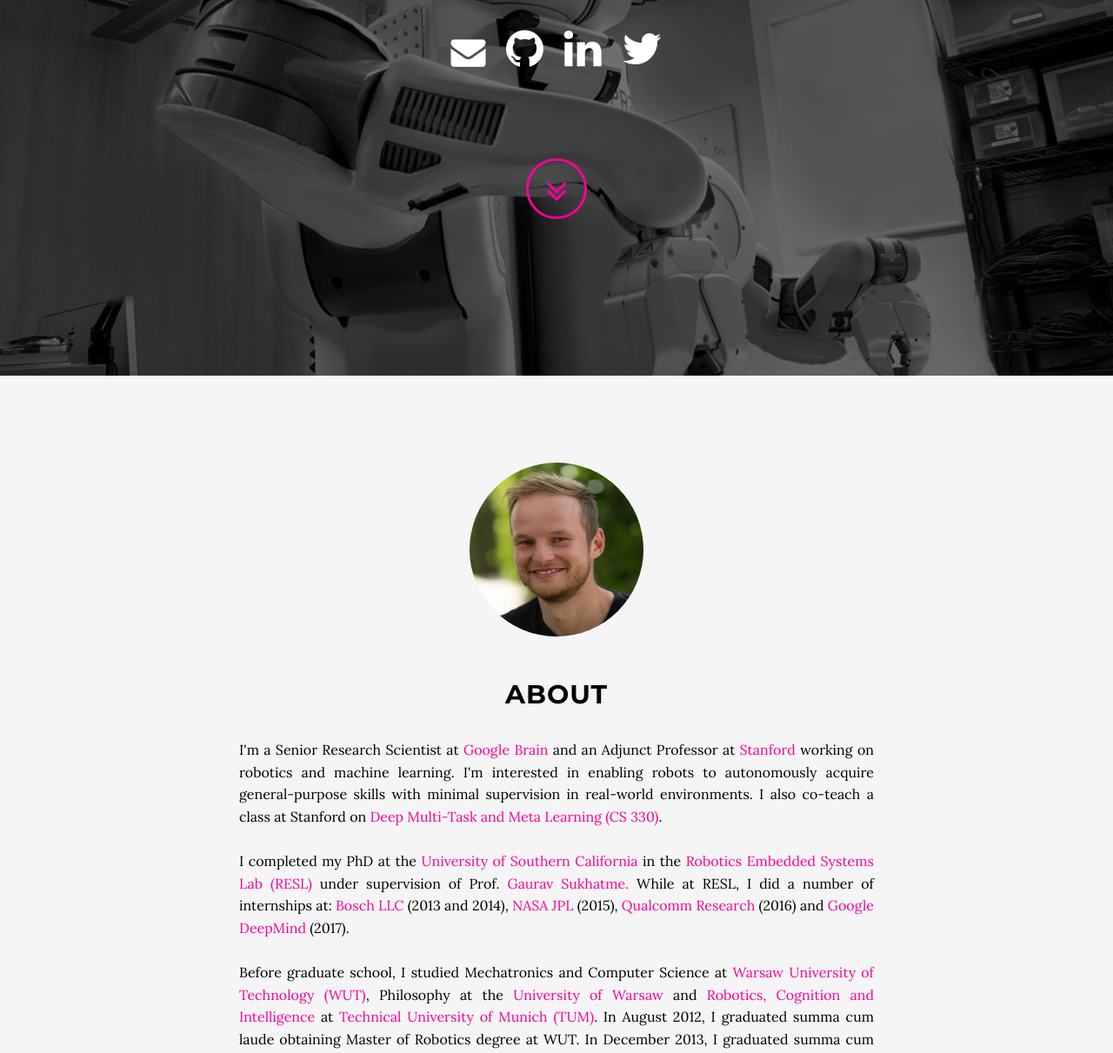
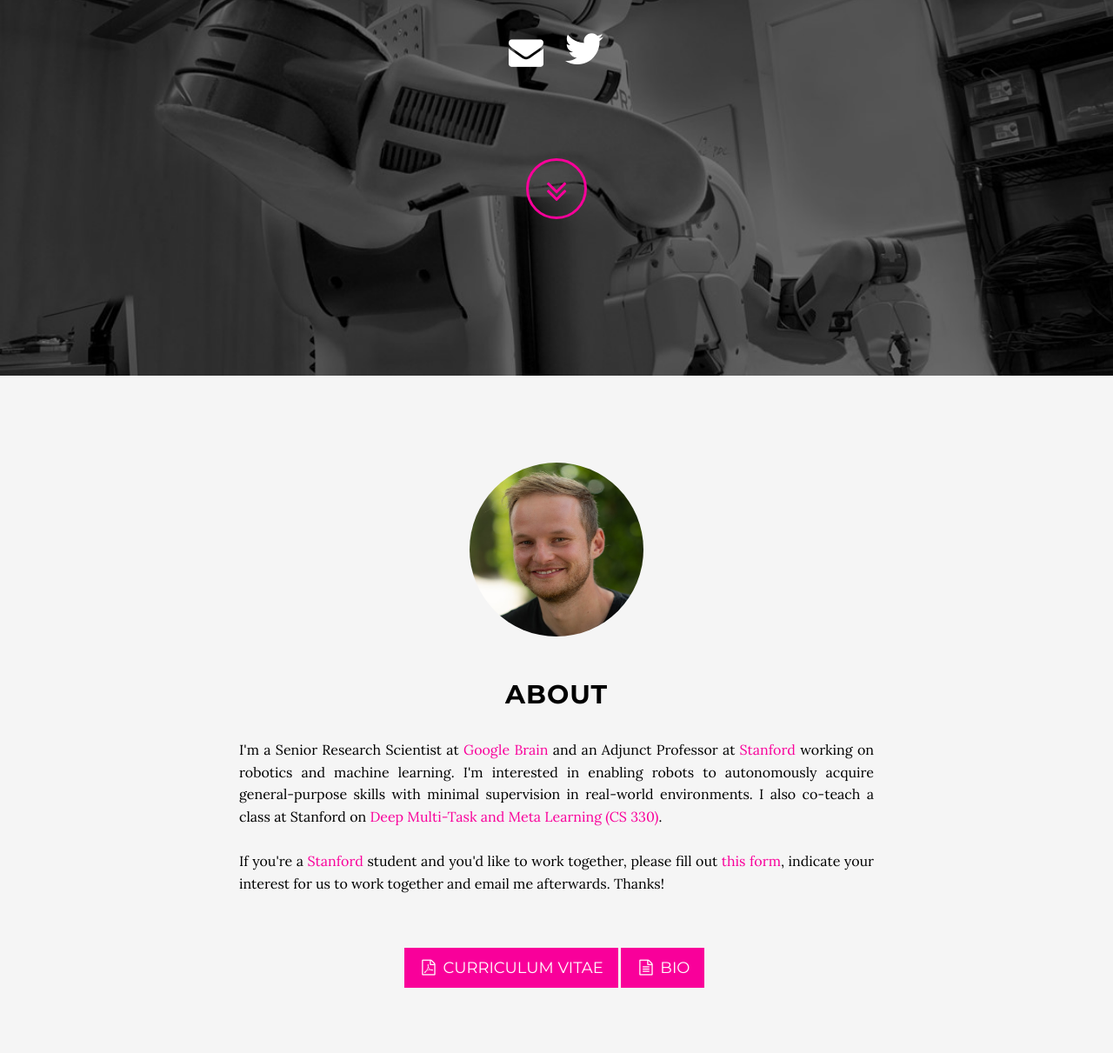
Before and after one commit to KarolHausman/KarolHausman.github.io, a plain HTML site: page index.html in a window 1280 px wide. Shown: the part 368-1579 px from the top of the page at 87% size. Drawn offline with Linux system fonts and the light colour scheme.

Commit message:
bio and form

```diff
--- a/index.html
+++ b/index.html
@@ -93,8 +93,8 @@
 		                    <p class="intro-text">Researcher in robotics <br>and machine learning
 							</p>
 							<a href="mailto:hausmankarol@gmail.com" target="_top" class="fa fa-envelope"></a>
-							<a href="http://github.com/KarolHausman" target="_blank" class="fa fa-github"></a>
-							<a href="http://www.linkedin.com/pub/karol-hausman/57/b84/592/" target="_blank" class="fa fa-linkedin"></a>
+							<!--<a href="http://github.com/KarolHausman" target="_blank" class="fa fa-github"></a>
+							<a href="http://www.linkedin.com/pub/karol-hausman/57/b84/592/" target="_blank" class="fa fa-linkedin"></a> -->
 							<a href="https://twitter.com/hausman_k" target="_blank" class="fa fa-twitter"></a>
 						</div>
                         <a href="#about" class="btn btn-circle page-scroll" style="margin-top:100px; color:#f9009a">
@@ -115,16 +115,22 @@
                 		<h2 class="text-center text-padded">About</h2>
                 		<p>
 I'm a Senior Research Scientist at <a href="https://ai.google/research/teams/brain/robotics/" target="_blank">Google Brain</a> and an Adjunct Professor at <a href="https://www.stanford.edu/" target="_blank">Stanford</a> working on robotics and machine learning. I'm interested in enabling robots to autonomously acquire general-purpose skills with minimal supervision in real-world environments. I also co-teach a class at Stanford on <a href="http://cs330.stanford.edu/" target="_blank">Deep Multi-Task and Meta Learning (CS 330)</a>.
+
+<br><br>
+<!--If you're interested in working with me at <a href="https://ai.google/research/teams/brain/robotics/" target="_blank">Google Brain</a>, please get in touch with me once you're in the host-matching stage. -->
+If you're a <a href="https://www.stanford.edu/" target="_blank">Stanford</a> student and you'd like to work together, please fill out <a href="https://docs.google.com/forms/d/e/1FAIpQLSf8-OBYUHyoZ7qqWuNKUW08gksYg8e3WskysApE_fuSqwHRJQ/viewform" target="_blank">this form</a>, indicate your interest for us to work together and email me afterwards. Thanks!
+
 <!--I investigate interactive perception, by which robots use their manipulation capabilities to gain the most useful perceptual information to model the world and inform intelligent decision making.
 I apply the paradigm of generating motion to improve state estimation (interactive perception) and task execution (reinforcement learning), in which I show that coupling perception and control together can be beneficial for both fields.
 More recently, I have been investigating various subfields of machine learning (such as deep reinforcement learning, meta-learning, imitation learning) and their applications in robotics. My work was evaluated on many different robotic platforms including quadrotors, humanoid robots and robotic arms.--><br><br>
 
-I completed my PhD at the <a href="http://www.usc.edu/" target="_blank">University of Southern California</a> in the <a href="http://robotics.usc.edu/resl/" target="_blank">Robotics Embedded Systems Lab (RESL)</a> under supervision of Prof.<a href="http://www-robotics.usc.edu/~gaurav/" target="_blank"> Gaurav Sukhatme.</a> <!--While at USC, I was also closely collaborating with <a href="http://www-clmc.usc.edu/Main/HomePage" target="_blank">Stefan Schaal's group</a>.--> While at RESL, I did a number of internships at: <a href="http://www.bosch.us/content/language1/html/rtc.htm" target="blank">Bosch LLC</a> (2013 and 2014), <a href="http://www.jpl.nasa.gov" target="blank">NASA JPL</a> (2015), <a href="https://www.qualcomm.com/invention/research" target=blank>Qualcomm Research</a> (2016) and <a href="https://deepmind.com" target="blank">Google DeepMind</a> (2017). <br><br>
+<!--I completed my PhD at the <a href="http://www.usc.edu/" target="_blank">University of Southern California</a> in the <a href="http://robotics.usc.edu/resl/" target="_blank">Robotics Embedded Systems Lab (RESL)</a> under supervision of Prof.<a href="http://www-robotics.usc.edu/~gaurav/" target="_blank"> Gaurav Sukhatme.</a> <!--While at USC, I was also closely collaborating with <a href="http://www-clmc.usc.edu/Main/HomePage" target="_blank">Stefan Schaal's group</a>.-->
+<!-- While at RESL, I did a number of internships at: <a href="http://www.bosch.us/content/language1/html/rtc.htm" target="blank">Bosch LLC</a> (2013 and 2014), <a href="http://www.jpl.nasa.gov" target="blank">NASA JPL</a> (2015), <a href="https://www.qualcomm.com/invention/research" target=blank>Qualcomm Research</a> (2016) and <a href="https://deepmind.com" target="blank">Google DeepMind</a> (2017). <br><br>
 
 <!--I'm mostly involved in reinforcement learning, interactive perception, and probabilistic state estimation, however, I have very broad interests in the fields of robotics and machine learning.
 My research interests lie in active state estimation, control generation and machine learning for robotics.  -->
 
-Before graduate school, I studied Mechatronics and Computer Science at <a href="http://www.pw.edu.pl/engpw" target="_blank">Warsaw University of Technology (WUT)</a>, Philosophy at the <a href="http://www.uw.edu.pl/en/" target="_blank">University of Warsaw</a> and <a href="http://www.in.tum.de/en/for-prospective-students/masters-programs/robotics-cognition-intelligence.html" target="_blank">Robotics, Cognition and Intelligence</a> at <a href="http://www.tum.de/en/homepage/" target="_blank">Technical University of Munich (TUM)</a>. In August 2012, I graduated summa cum laude obtaining Master of Robotics degree at WUT. In December 2013, I graduated summa cum laude with a second Master of Computer Science degree from TUM.
+<!--Before graduate school, I studied Mechatronics and Computer Science at <a href="http://www.pw.edu.pl/engpw" target="_blank">Warsaw University of Technology (WUT)</a>, Philosophy at the <a href="http://www.uw.edu.pl/en/" target="_blank">University of Warsaw</a> and <a href="http://www.in.tum.de/en/for-prospective-students/masters-programs/robotics-cognition-intelligence.html" target="_blank">Robotics, Cognition and Intelligence</a> at <a href="http://www.tum.de/en/homepage/" target="_blank">Technical University of Munich (TUM)</a>. In August 2012, I graduated summa cum laude obtaining Master of Robotics degree at WUT. In December 2013, I graduated summa cum laude with a second Master of Computer Science degree from TUM.
 
 <!--A complete CV can be found <a href="Karol_Hausman_CV.pdf" target="_blank">here</a>. -->
 </p>
@@ -134,6 +140,8 @@
 <ul class="list-inline banner-social-buttons text-center">
 <li>
 		<a href="cv.pdf#zoom=100" target="_blank" class="btn btn-default btn-lg"><i class="fa fa-file-pdf-o fa-fw"></i> <span class="network-name">Curriculum Vitae</span></a><!--<a href="cv.pdf#zoom=100" target="_blank" class="btn btn-default btn-lg"><i class="fa fa-file-pdf-o fa-fw"></i> <span class="network-name">Curriculum Vitae</span></a>-->
+
+		<a href="bio.txt" target="_blank" class="btn btn-default btn-lg"><i class="fa fa-file-text-o fa-fw"></i> <span class="network-name">Bio</span></a>
 </li>
 </ul>
 
```
Also changed, not shown: bio.txt (added).
